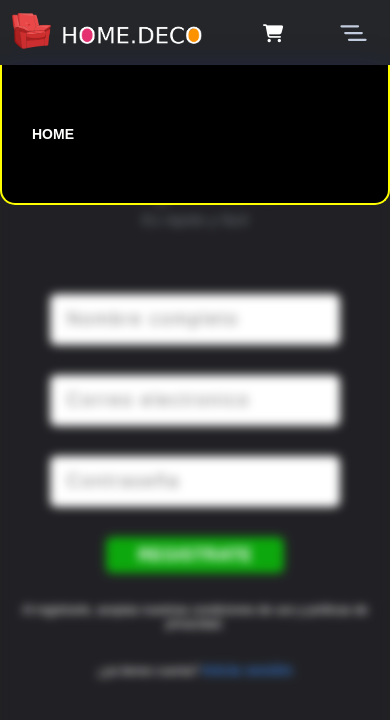
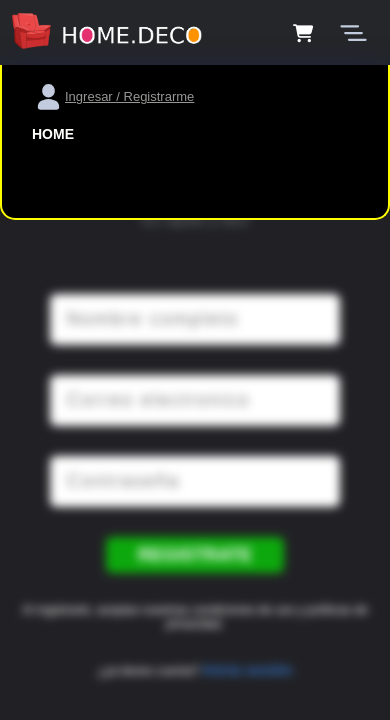
Before and after one commit to Hangar5/HOME.DECO, a plain HTML site: page register.html in a window 390 px wide. Both pictures are taken after a click on the label 353 px from the left and 32 px from the top of the page. Drawn offline with nearby package versions, Linux system fonts and the light colour scheme; a web font is replaced by a local one.

Commit message:
HOME.DECO

```diff
--- a/assets/css/login.css
+++ b/assets/css/login.css
@@ -32,7 +32,6 @@ body{
     display: flex;
     align-items: center;
     justify-content: center;
-    gap: 30px;
 }
 
 #header .navbar__img img{
@@ -100,7 +99,6 @@ select option[disabled] {
     position: absolute;
     top: 65px;
     right: 0;
-    width: 400px;
     padding: 50px 30px;
     background: linear-gradient(to top, #0f0e17, #0f0e17);
     border-left: 1px solid #ab2122;
@@ -384,7 +382,7 @@ select option[disabled] {
         border-radius: 0px 0px 15px 15px;
         align-items: flex-start;
         padding: 60px 30px;
-        gap: 25px;
+        gap: 15px;
         z-index: 2;
         display: none;
     }
--- a/register.html
+++ b/register.html
@@ -33,6 +33,11 @@
 
             <li>
                 <a class="navbar__link active" href="index.html">Home</a>
+            </li>
+            <li>
+                <a target="_blank" class="login__text--link" href="login.html">
+                    <img src="assets/svg/perfil.svg" alt="human-perfil">Ingresar / Registrarme
+                </a>
             </li>
         </ul>
 
```
Also changed, not shown: login.html (+1 -1 lines).
